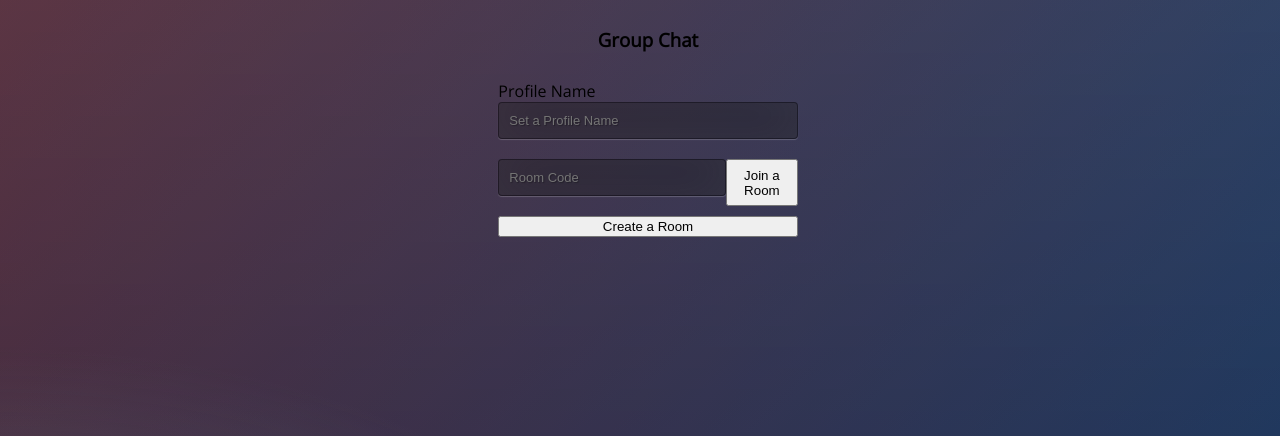
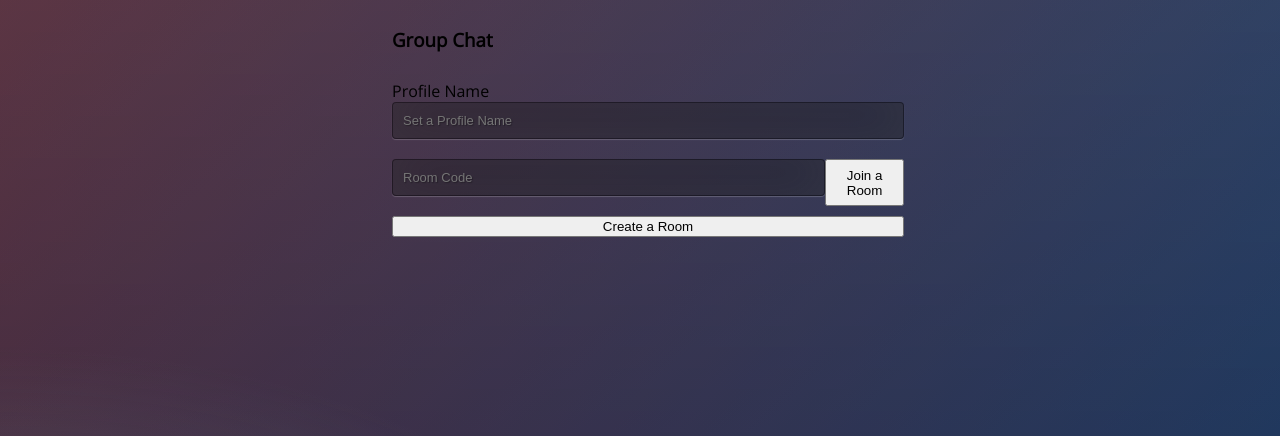
Before and after one commit to Ademic2022/groupChat-flask, a Flask app: page / in a window 1280 px wide. Shown: the top 436 px of the page. Run offline with Flask 3, Linux system fonts and the light colour scheme; the visitor is signed in with stand-in values (Sample User, id 1); some libraries are stand-ins or nearby versions.

Commit message:
modified:   static/styles/index.css

```diff
--- a/static/styles/index.css
+++ b/static/styles/index.css
@@ -7,9 +7,8 @@
 .buttons{
     display: flex;
     flex-direction: column;
-    align-items: center;
-    justify-content: center;
     gap: 10px;
+    width: 40%;
 }
 .join{
     display: flex;
@@ -47,6 +46,11 @@
 h2{
     text-align: center;
 }
+.join-btn{
+    width: 30%;
+    margin-left: 10px;
+    height: 40px;
+}
 #message{
     flex: 1;
 }
```
